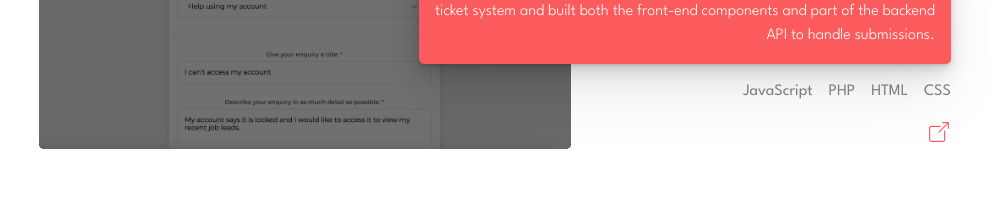
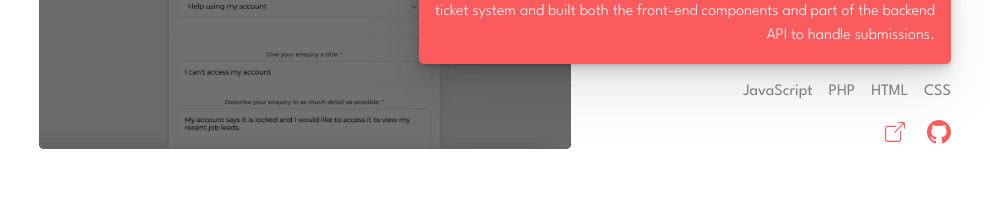
Before and after one commit to Keane54/portfolio-website, a Next.js app: page / in a window 1280 px wide. Shown: the part 1400-1610 px from the top of the page, without its empty margins (145-1135 px from the left). Built offline with nearby package versions, Linux system fonts and the light colour scheme.

Commit message:
Add github link for BookaBuilderUK ticket project

```diff
--- a/src/projects.js
+++ b/src/projects.js
@@ -11,6 +11,10 @@ export const projects = [
             website: {
                 widget: '/external.svg',
                 url: 'https://support.bookabuilderuk.com/'
+            },
+            github: {
+                widget: '/githubmark.svg',
+                url: 'https://github.com/Keane54/ticket-system'
             }
         }
     },
```
